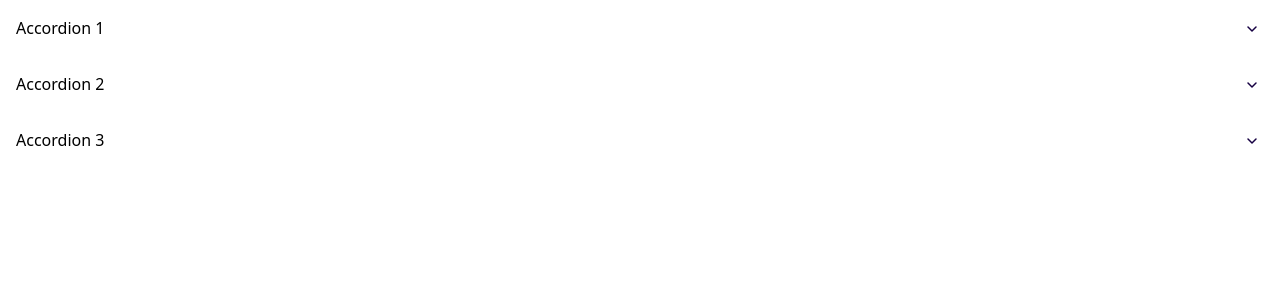
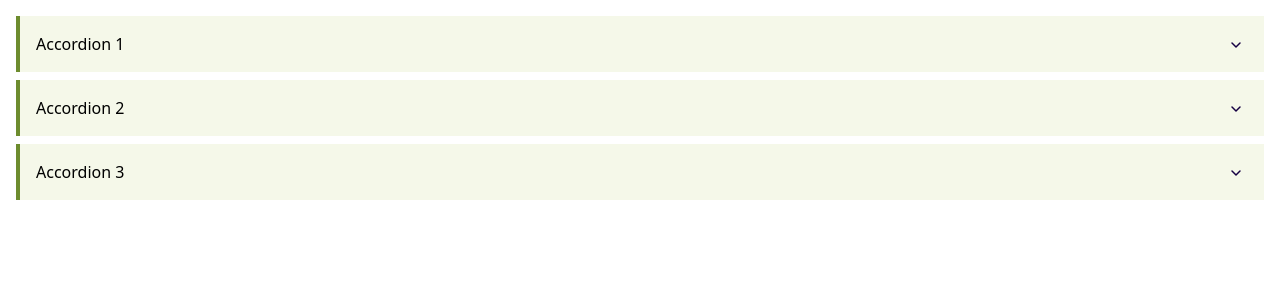
Before and after one commit to pongpanott/react-web-components, a React (Create React App) app: page /accordion in a window 1280 px wide. Shown: the top 300 px of the page. Built offline with nearby package versions, Linux system fonts and the light colour scheme.

Commit message:
feat: update

```diff
--- a/package.json
+++ b/package.json
@@ -3,7 +3,7 @@
   "version": "0.1.0",
   "private": true,
   "dependencies": {
-		"@emotion/css": "11.10.0",
+    "@emotion/css": "11.9.0",
     "@testing-library/jest-dom": "5.16.4",
     "@testing-library/react": "13.3.0",
     "@testing-library/user-event": "13.5.0",
--- a/src/components/accordion/controlled-accordion/index.tsx
+++ b/src/components/accordion/controlled-accordion/index.tsx
@@ -1,5 +1,5 @@
-import { css, cx } from "@emotion/css";
-import { ReactComponent as ChevronDownIcon } from "../../../assets/icons/chevron-down.svg";
+import { css, cx } from '@emotion/css';
+import { ReactComponent as ChevronDownIcon } from '../../../assets/icons/chevron-down.svg';
 
 type ControlledAccordionProps = {
   children: React.ReactNode;
@@ -19,12 +19,18 @@ const ControlledAccordion = ({
   maxHeight,
 }: ControlledAccordionProps) => {
   return (
-		<div onClick={onClick}>
-			<div className={cx(titleClassName, "p-4 flex justify-between gap-x-2")}>
-				{title} <ChevronDownIcon className={cx(expand && "rotate-180")} />
+    <div>
+      <div
+        onClick={onClick}
+        className={'border-l-4 border-primary-800 bg-primary-50'}
+      >
+        <div className={cx(titleClassName, 'flex justify-between gap-x-2 p-4')}>
+          {title} <ChevronDownIcon className={cx(expand && 'rotate-180')} />
+        </div>
       </div>
       <div
         className={cx(
+          'bg-neutral-50',
           css`
             height: 0;
             overflow: hidden;
@@ -34,7 +40,7 @@ const ControlledAccordion = ({
             css`
               height: ${maxHeight}px;
               max-height: ${maxHeight}px;
-						`
+            `,
         )}
       >
         {children}
--- a/src/pages/accordion/index.tsx
+++ b/src/pages/accordion/index.tsx
@@ -1,5 +1,5 @@
-import { useState } from "react";
-import ControlledAccordion from "../../components/accordion/controlled-accordion";
+import { useState } from 'react';
+import ControlledAccordion from '../../components/accordion/controlled-accordion';
 
 const AccordionPage = () => {
   const [expand, setExpand] = useState<number | null>(null);
@@ -13,19 +13,20 @@ const AccordionPage = () => {
   };
 
   return (
-		<div>
+    <div className="p-4">
+      <div className="flex flex-col gap-2">
         <ControlledAccordion
           title="Accordion 1"
           expand={expand === 0}
           onClick={() => toggleExpand(0)}
-				maxHeight={152}
+          maxHeight={176}
         >
           <div className="p-4">
             Lorem ipsum dolor sit amet, consectetur adipiscing elit. Nunc id
             maximus nulla. Sed malesuada tincidunt enim, a consectetur ipsum
-					dapibus eget. Suspendisse cursus tempus scelerisque. Proin condimentum
-					porttitor sodales. Nullam molestie posuere sem, id auctor magna
-					tincidunt volutpat. Nunc ut.
+            dapibus eget. Suspendisse cursus tempus scelerisque. Proin
+            condimentum porttitor sodales. Nullam molestie posuere sem, id
+            auctor magna tincidunt volutpat. Nunc ut.
           </div>
         </ControlledAccordion>
         <ControlledAccordion
@@ -36,9 +37,10 @@ const AccordionPage = () => {
         >
           <div className="p-4">
             Lorem ipsum dolor sit amet, consectetur adipiscing elit. Quisque
-					faucibus porttitor bibendum. Maecenas euismod quam nulla, eu faucibus
-					mi maximus ac. Ut commodo erat massa, sit amet tempus nisl egestas et.
-					Ut ultricies velit at massa molestie, nec hendrerit nisi.
+            faucibus porttitor bibendum. Maecenas euismod quam nulla, eu
+            faucibus mi maximus ac. Ut commodo erat massa, sit amet tempus nisl
+            egestas et. Ut ultricies velit at massa molestie, nec hendrerit
+            nisi.
           </div>
         </ControlledAccordion>
         <ControlledAccordion
@@ -49,11 +51,13 @@ const AccordionPage = () => {
         >
           <div className="p-4">
             Lorem ipsum dolor sit amet, consectetur adipiscing elit. Suspendisse
-					nec posuere mauris, eget vestibulum dolor. Praesent lacinia ligula ac
-					egestas fermentum. Duis quam mi, ultricies in ex sit amet, imperdiet
-					euismod diam. Aenean id orci sed risus aliquet pharetra. Orci.
+            nec posuere mauris, eget vestibulum dolor. Praesent lacinia ligula
+            ac egestas fermentum. Duis quam mi, ultricies in ex sit amet,
+            imperdiet euismod diam. Aenean id orci sed risus aliquet pharetra.
+            Orci.
           </div>
         </ControlledAccordion>
+      </div>
     </div>
   );
 };
--- a/tailwind.config.js
+++ b/tailwind.config.js
@@ -5,16 +5,16 @@ module.exports = {
     extend: {
       colors: {
         primary: {
-          50: '#f0fdfa',
-          100: '#ccfbf1',
-          200: '#99f6e4',
-          300: '#5eead4',
-          400: '#2dd4bf',
-          500: '#14b8a6',
-          600: '#0d9488',
-          700: '#0f766e',
-          800: '#115e59',
-          900: '#134e4a',
+          50: '#f5f8e9',
+          100: '#e5edc8',
+          200: '#d4e1a5',
+          300: '#c2d681',
+          400: '#b4cd64',
+          500: '#a7c449',
+          600: '#97b441',
+          700: '#82a037',
+          800: '#6d8c2e',
+          900: '#4a6b1e',
         },
         error: {
           50: '#fef2f2',
```
Also changed, not shown: 1 other file (tests, documents, lock files or other folders). Lines whose indentation alone changed are shown as unchanged.
